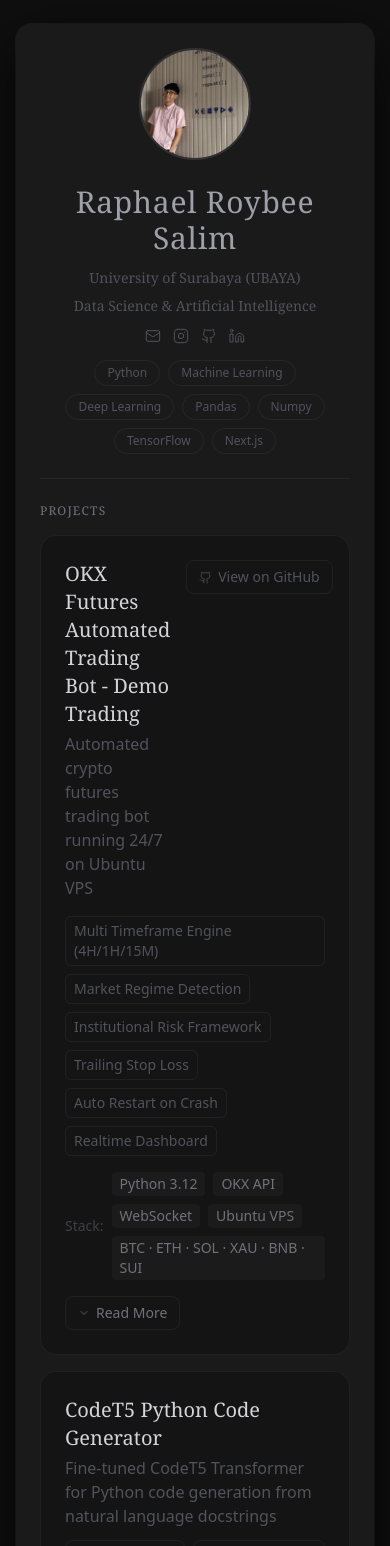
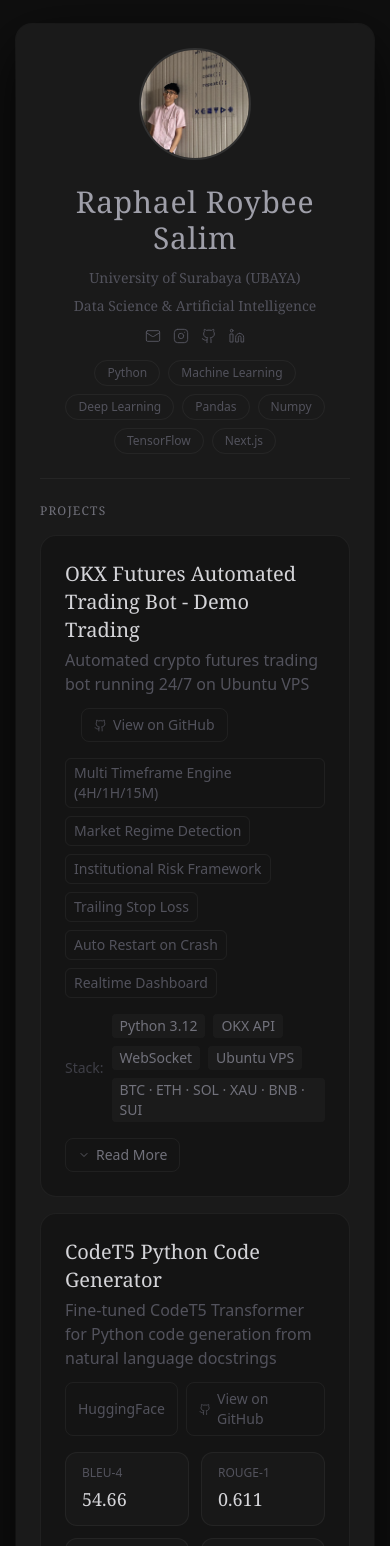
Before and after one commit to roybeey0/portfolio, a Next.js app: page / in a window 390 px wide. Shown: the top 1546 px of the page. Built offline with nearby package versions, Linux system fonts and the light colour scheme.

Commit message:
fix HuggingFace and github

```diff
--- a/src/components/ProjectCard.tsx
+++ b/src/components/ProjectCard.tsx
@@ -29,7 +29,7 @@
   >
 
       {/* Top row */}
-      <div className="flex items-start justify-between">
+      <div className="flex flex-col sm:flex-row items-start gap-3 sm:gap-0 justify-between">
         <div className="flex flex-col gap-1">
           <h3 className="text-zinc-300 text-xl font-medium" style={{fontFamily: 'Georgia, serif'}}>
             OKX Futures Automated Trading Bot - Demo Trading
--- a/src/components/ProjectCard2.tsx
+++ b/src/components/ProjectCard2.tsx
@@ -39,7 +39,7 @@
         <div className="flex gap-2 shrink-0 sm:ml-4">
           <a href="https://huggingface.co/roybeey/codet5-python-codegen" target="_blank"
             className="flex items-center gap-1.5 text-zinc-600 hover:text-zinc-400 transition-colors text-sm border border-white/5 rounded-lg px-3 py-1.5 hover:border-white/10">
-            🤗 HuggingFace
+            HuggingFace
           </a>
           <a href="https://github.com/roybeey0/codet5-python-codegen" target="_blank"
             className="flex items-center gap-1.5 text-zinc-600 hover:text-zinc-400 transition-colors text-sm border border-white/5 rounded-lg px-3 py-1.5 hover:border-white/10">
```
